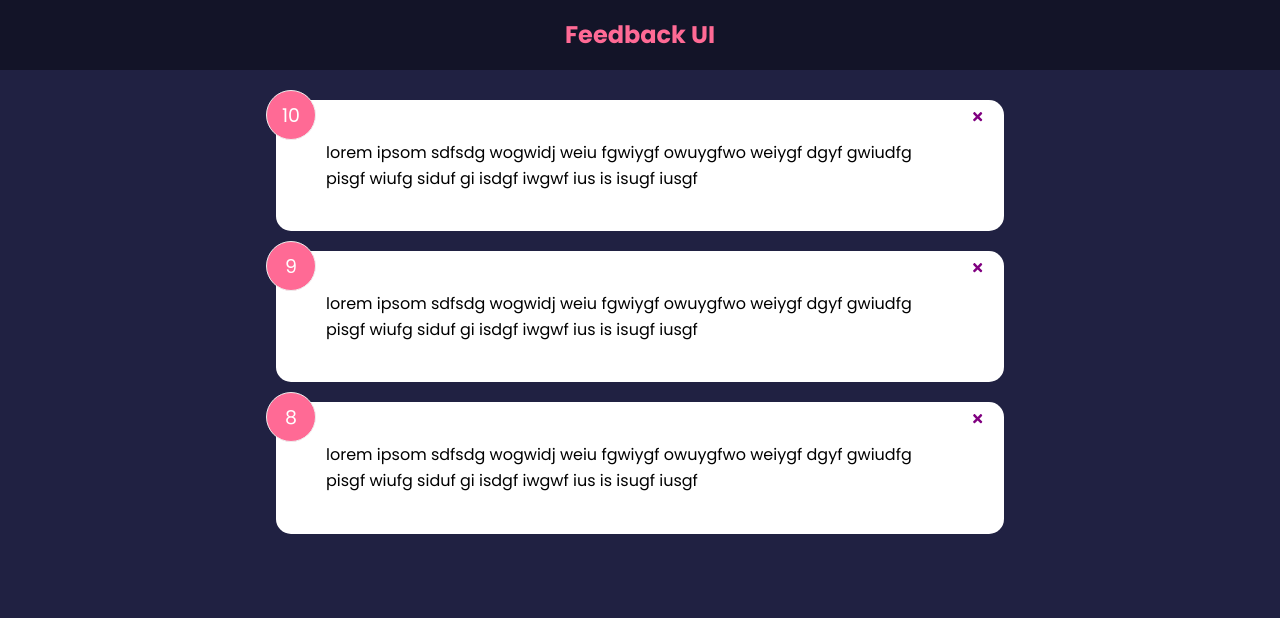
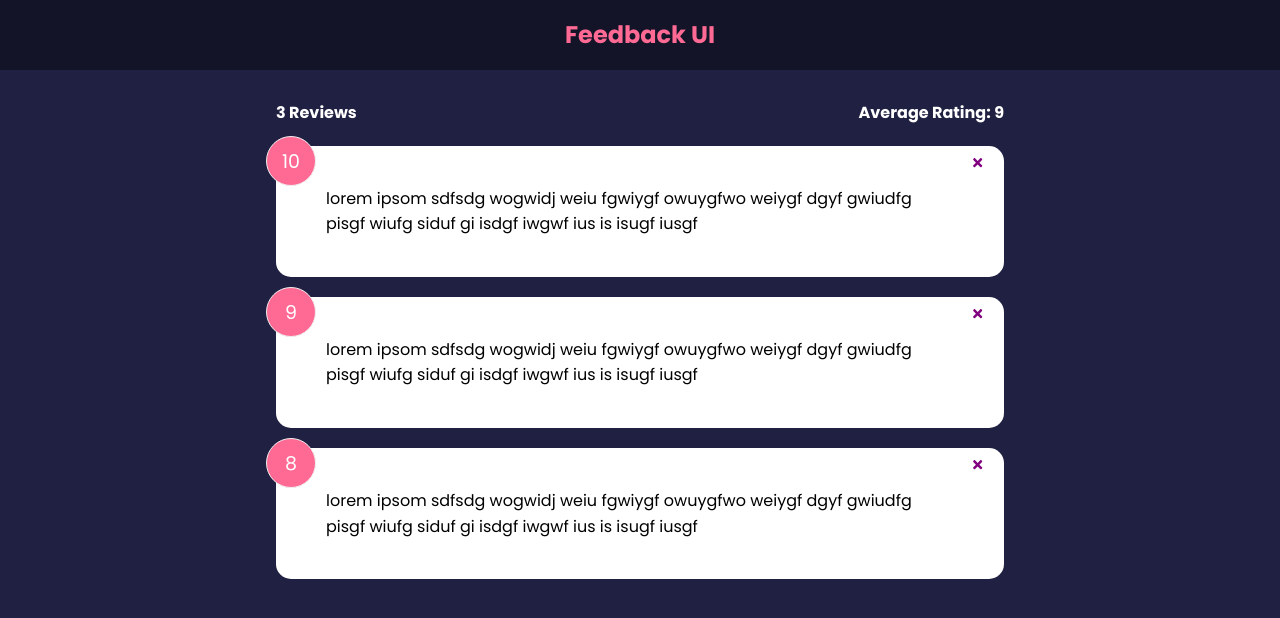
Before and after one commit to EmilioBenavides/Feedback-App, a React (Create React App) app in the folder feedback-app/: page / in a window 1280 px wide. Shown: the top 618 px of the page. Built offline with nearby package versions, Linux system fonts and the light colour scheme.

Commit message:
added average funtionality and fixed decimal placement

```diff
--- a/feedback-app/src/App.js
+++ b/feedback-app/src/App.js
@@ -1,6 +1,7 @@
 import { useState } from "react";
 import Header from "./components/Header";
 import FeedbackList from "./components/FeedbackList"
+import FeedbackStats from "./components/FeedbackStats";
 import FeedbackData from "./data/FeedbackData";
 
 
@@ -18,6 +19,7 @@
         <>
         <Header />
         <div className={'container'}>
+            <FeedbackStats feedback={feedback} />
             <FeedbackList feedback={feedback}
             handleDelete={deleteFeedback}/>
             </div>
--- /dev/null
+++ b/feedback-app/src/components/FeedbackStats.jsx
@@ -0,0 +1,22 @@
+import PropTypes from "prop-types";
+
+function FeedbackStats({feedback}) {
+    // Calculating rating avg
+    let average = feedback.reduce((acc, cur) => {
+        return acc + cur.rating
+    }, 0) / feedback.length
+
+    average = average.toFixed(1).replace(/[.,]0$/, '')
+    return (
+        <div className={'feedback-stats'} >
+            <h4>{feedback.length} Reviews</h4>
+            <h4>Average Rating: {isNaN(average) ? 0 : average}</h4>
+        </div>
+    )
+}
+
+FeedbackStats.prototype = {
+    feedback: PropTypes.array.isRequired,
+}
+
+export default FeedbackStats
```
